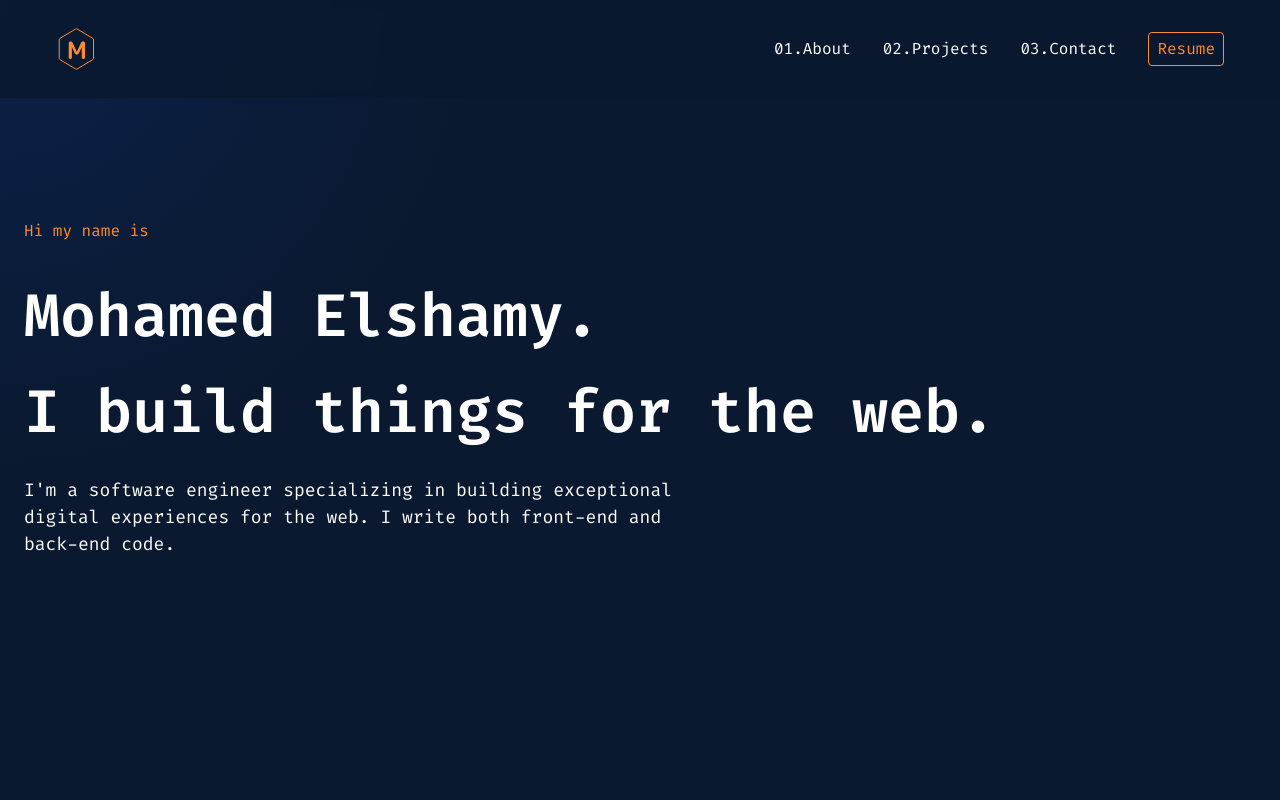
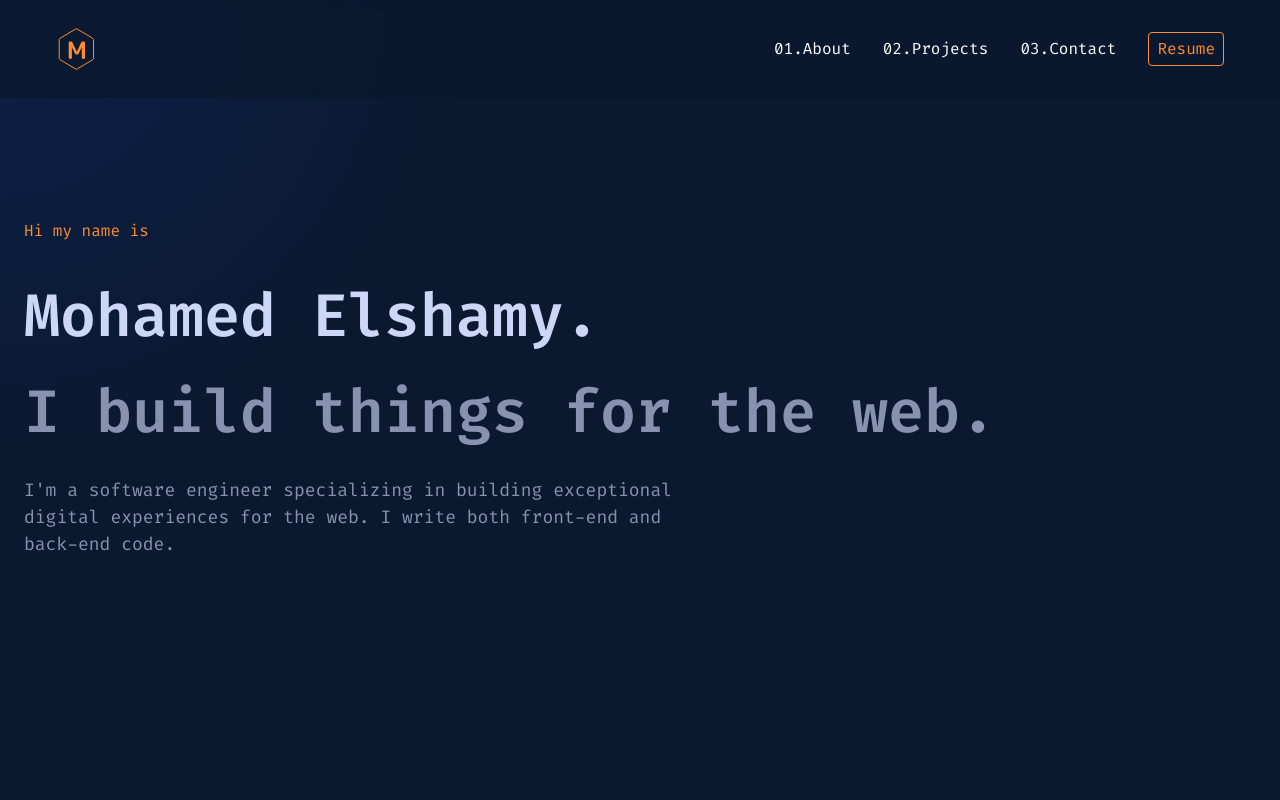
Before and after one commit to mohamed-osama45987/Personal-Portfolio, a React (Vite) app: page / in a window 1280 px wide. Shown: the top 800 px of the page. Built offline with nearby package versions, Linux system fonts and the light colour scheme.

Commit message:
Updating hero

```diff
--- a/src/components/Hero.jsx
+++ b/src/components/Hero.jsx
@@ -1,12 +1,14 @@
 function Hero() {
   return (
-    <section className="text-white flex flex-col justify-center container mx-auto p-6 min-h-screen pt-20 xl:pt-0">
+    <section className="text-white flex flex-col justify-center container mx-auto p-6 min-h-screen pt-16 xl:pt-0">
       <h1 className="text-orange mb-7 ">Hi my name is</h1>
-      <div className="text-clamp font-semibold min-w-max">Mohamed Elshamy.</div>
-      <div className="text-clamp font-semibold mt-1.5 max-w-[1200px]">
+      <div className="text-clamp font-semibold min-w-max text-headerColor">
+        Mohamed Elshamy.
+      </div>
+      <div className="text-clamp font-semibold mt-1.5 max-w-[1200px] text-textColor">
         I build things for the web.
       </div>
-      <div className="max-w-[650px] mt-5 text-[18px]">
+      <div className="max-w-[650px] mt-5 text-[18px] text-textColor">
         I'm a software engineer specializing in building exceptional digital
         experiences for the web. I write both front-end and back-end code.
       </div>
```
